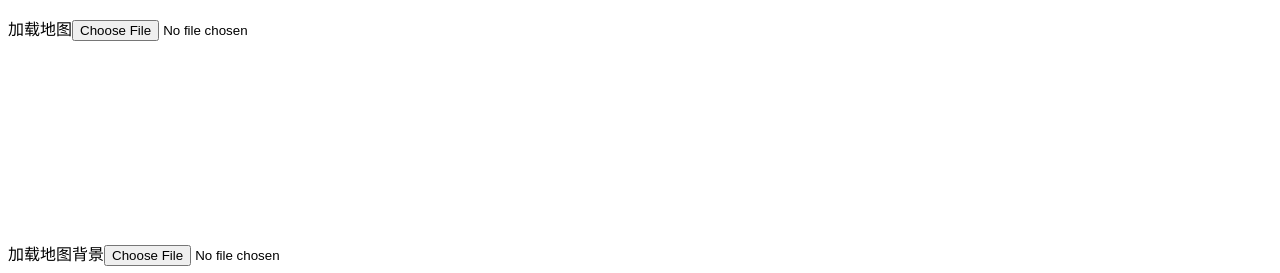
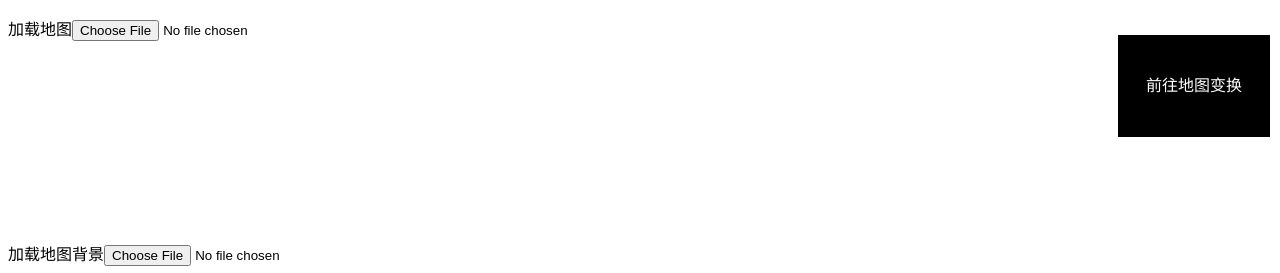
Before and after one commit to superzdd/map-generator, a plain HTML site: page index.html in a window 1280 px wide. Shown: the part 115-388 px from the top of the page. Drawn offline with nearby package versions, Linux system fonts and the light colour scheme.

Commit message:
增加地图变换快捷跳转

```diff
--- a/css/style.css
+++ b/css/style.css
@@ -159,6 +159,28 @@ div.exit {
 	border: solid 1px #000000
 }
 
+#map-transform{
+	position: fixed;
+	right: 10px;
+	top: 150px;
+	width: 150px;
+	height: 100px;
+	border: solid 1px #000000;
+
+	text-align: center;
+	background: #000000;
+	color:#FFFFFF;
+	line-height: 100px;
+}
+
+#map-transform a{
+	position: absolute;
+	left:0;
+	top:0;
+	width:100%;
+	height:100%;
+}
+
 #type-container div.hl {
 	border: solid 5px red;
 }
--- a/index.html
+++ b/index.html
@@ -51,6 +51,11 @@
 			</h5>
 		</div>
 
+		<div id="map-transform">
+			<a href="test/linear-transform/index.html" target="_blank" id="to-transform"></a>
+			前往地图变换
+		</div>
+
 		<script src="http://libs.baidu.com/jquery/2.0.0/jquery.min.js"></script>
 		<script type="text/javascript" src="js/app.js"></script>
 	</body>
```
Also changed, not shown: test/linear-transform/index.html (+64 -15 lines).
